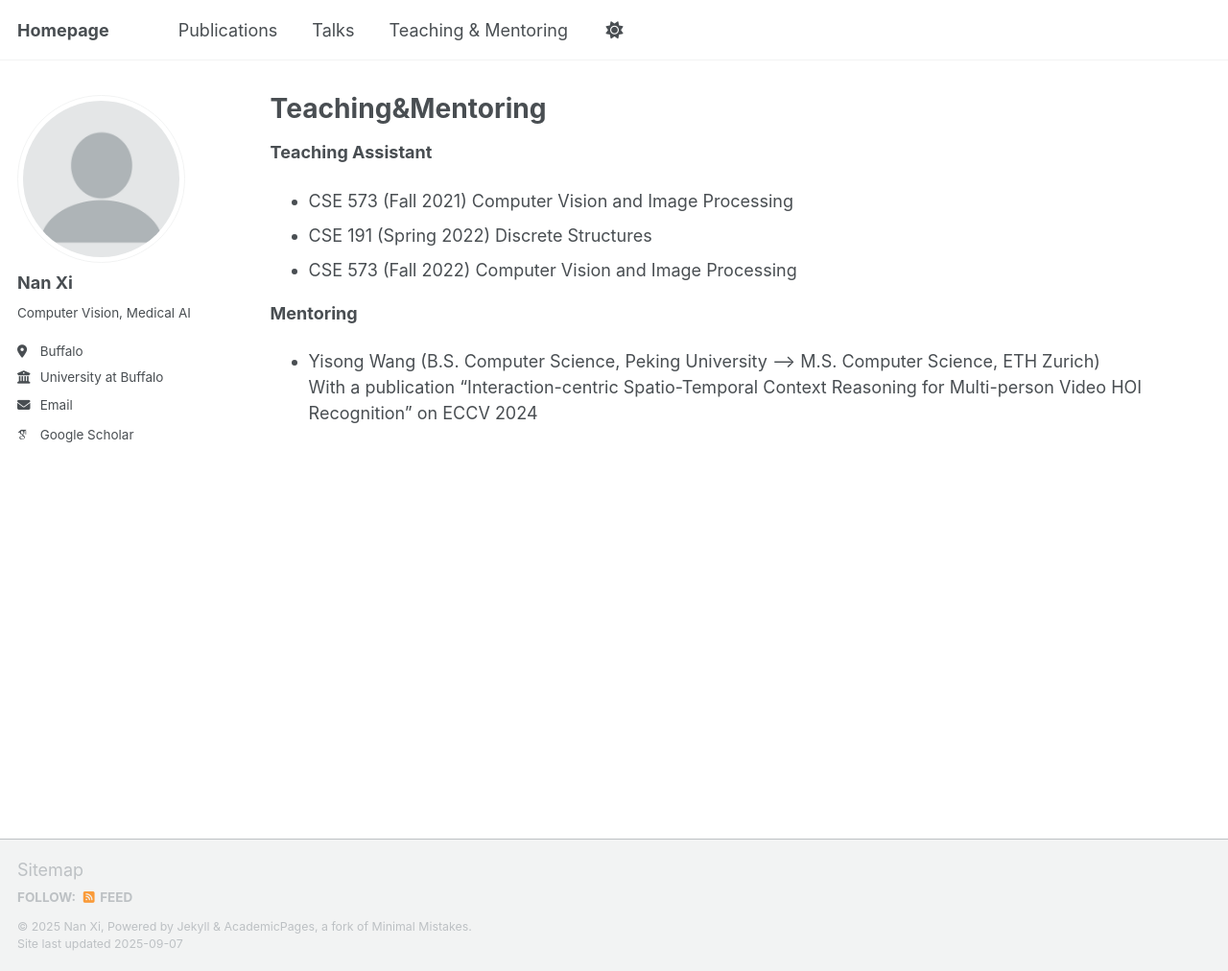
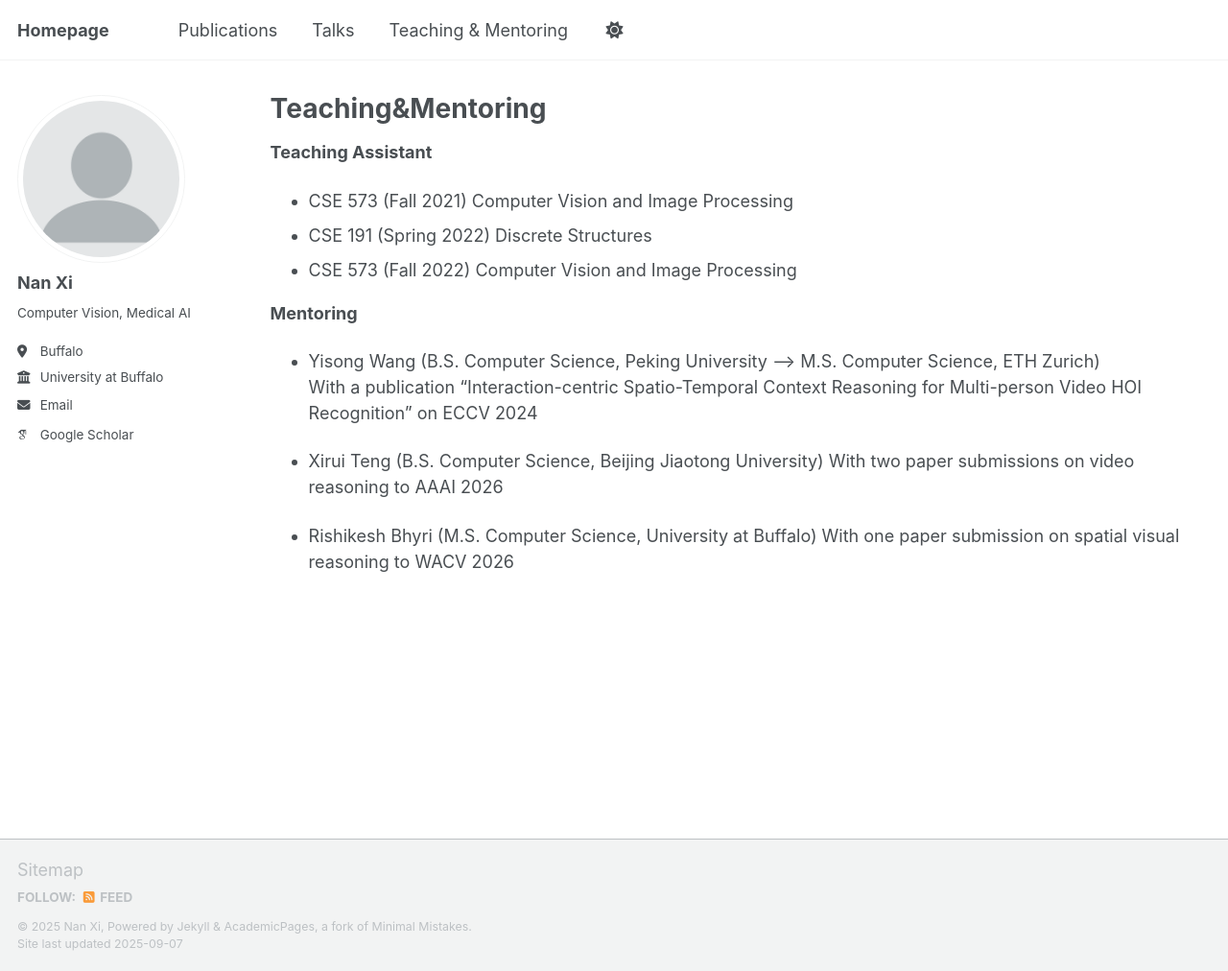
Before and after one commit to southnx/southnx.github.io, a Jekyll site: the page built from _pages/teaching.md, in a window 1280 px wide and 1012 px high. Shown: the whole window at 96% size. Built offline with Jekyll 4.4.1, drawn with Linux system fonts in a browser that asks for light colours; some web fonts are replaced; a script that is not in the unit is left out.

Commit message:
Update teaching.md

```diff
--- a/_pages/teaching.md
+++ b/_pages/teaching.md
@@ -15,3 +15,9 @@ redirect_from:
 **Mentoring**
 - Yisong Wang (B.S. Computer Science, Peking University --> M.S. Computer Science, ETH Zurich)
   With a publication “Interaction-centric Spatio-Temporal Context Reasoning for Multi-person Video HOI Recognition” on ECCV 2024
+
+- Xirui Teng (B.S. Computer Science, Beijing Jiaotong University)
+  With two paper submissions on video reasoning to AAAI 2026
+
+- Rishikesh Bhyri (M.S. Computer Science, University at Buffalo)
+  With one paper submission on spatial visual reasoning to WACV 2026
```
